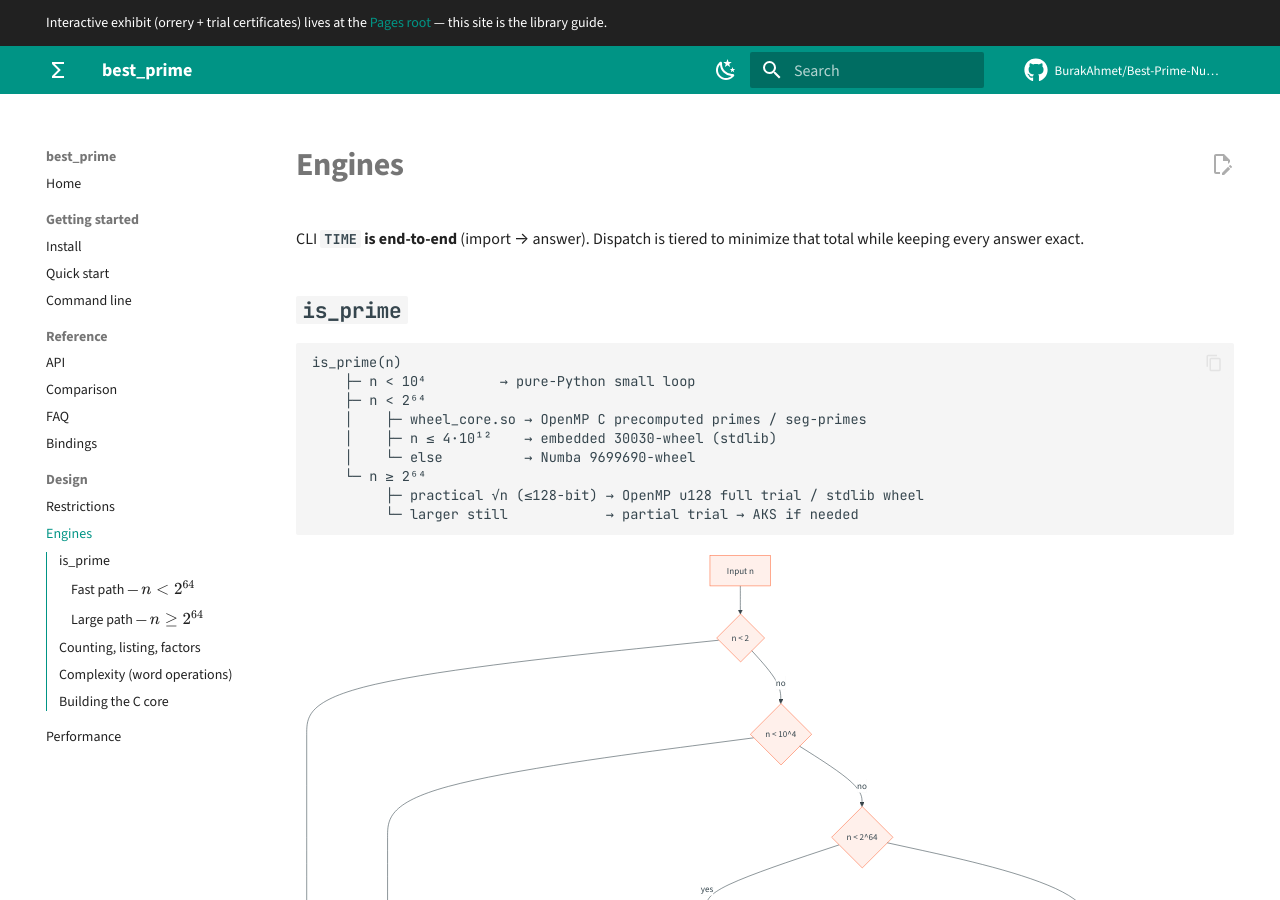
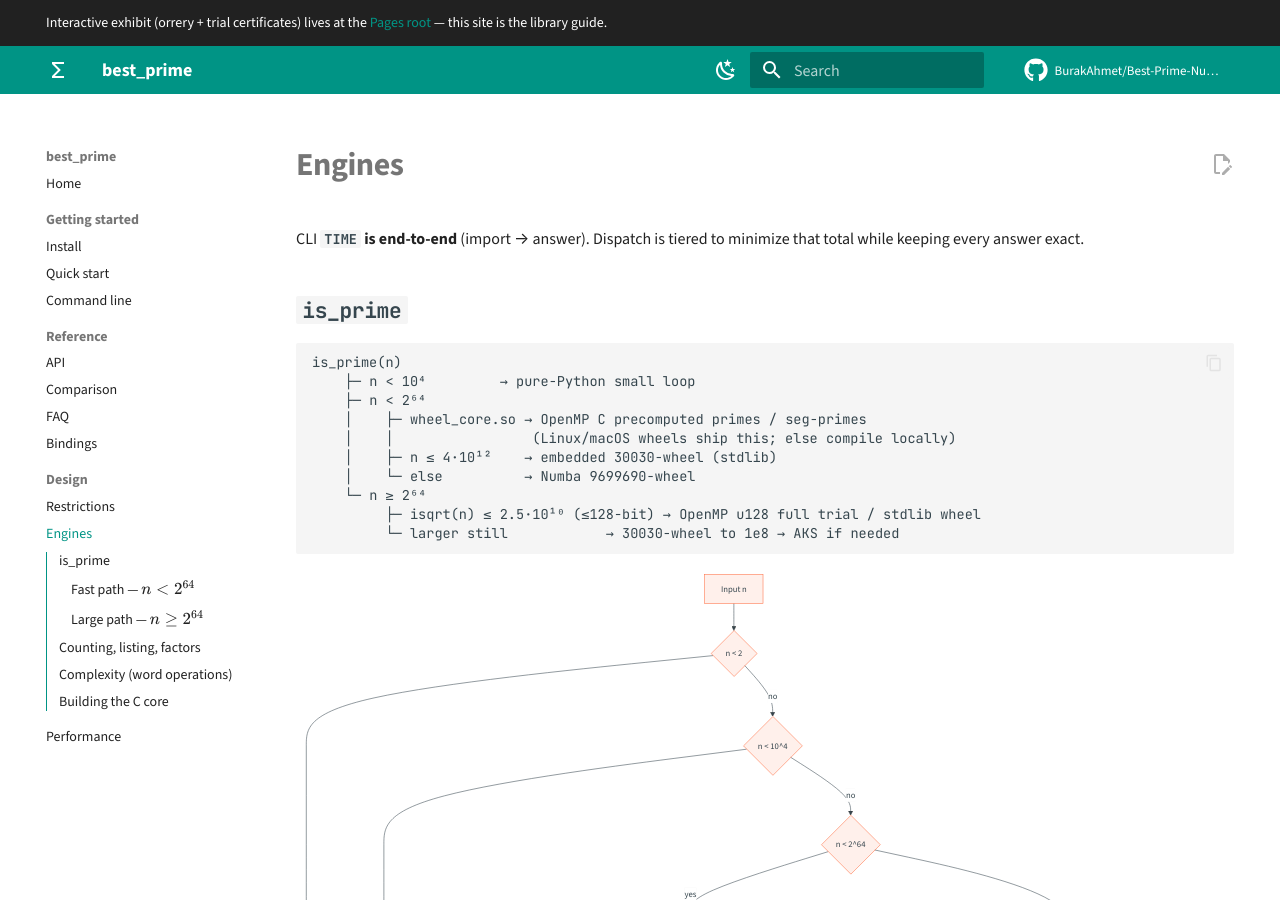
Before and after one commit to BurakAhmet/Best-Prime-Number-Function, an MkDocs documentation site: the page built from docs/guide/engines.md, in a window 1280 px wide and 900 px high. Built offline with MkDocs 1.6.1 and Material for MkDocs 9.7.7, drawn with Linux system fonts in a browser that asks for light colours; comment, search, counter and statistics services are not loaded.

Commit message:
docs: restore Mission and update the is_prime dispatch (#51)
Bring back Objective / Mission (why we refuse stochastic MR), and
refresh the path tree + mermaid so they match shipped platform
wheels, the u128 full-trial cut, and AKS only after that.

````diff
--- a/docs/guide/engines.md
+++ b/docs/guide/engines.md
@@ -9,11 +9,12 @@
     ├─ n < 10⁴         → pure-Python small loop
     ├─ n < 2⁶⁴
     │    ├─ wheel_core.so → OpenMP C precomputed primes / seg-primes
+    │    │                 (Linux/macOS wheels ship this; else compile locally)
     │    ├─ n ≤ 4·10¹²    → embedded 30030-wheel (stdlib)
     │    └─ else          → Numba 9699690-wheel
     └─ n ≥ 2⁶⁴
-         ├─ practical √n (≤128-bit) → OpenMP u128 full trial / stdlib wheel
-         └─ larger still            → partial trial → AKS if needed
+         ├─ isqrt(n) ≤ 2.5·10¹⁰ (≤128-bit) → OpenMP u128 full trial / stdlib wheel
+         └─ larger still            → 30030-wheel to 1e8 → AKS if needed
 ```
 
 ```mermaid
@@ -24,7 +25,7 @@
   C -->|yes| P1[Pure-Python small loop]
   C -->|no| D{n < 2^64}
   D -->|yes| E{wheel_core.so?}
-  E -->|yes| P2[OpenMP C precomputed / seg-primes]
+  E -->|yes| P2[OpenMP C — precomputed / seg-primes<br/>Linux/macOS wheels ship this]
   E -->|no| F{n ≤ 4·10^12}
   F -->|yes| P3[Embedded 30030-wheel]
   F -->|no| P4[Numba 9699690-wheel]
@@ -34,10 +35,10 @@
   P4 --> G
   G -->|yes| Z1
   G -->|no| Z2[True]
-  D -->|no| H{practical √n and ≤128-bit?}
-  H -->|yes| P5[OpenMP u128 / stdlib wheel]
+  D -->|no| H{isqrt n ≤ 2.5·10^10 and ≤128-bit?}
+  H -->|yes| P5[OpenMP u128 full trial / stdlib wheel]
   P5 --> G
-  H -->|no| I[Partial trial then AKS]
+  H -->|no| I[30030-wheel to 1e8 then AKS]
   I --> L{prime?}
   L -->|yes| Z2
   L -->|no| Z1
````
Also changed, not shown: CHANGELOG.md (+3 -0 lines), README.md (+63 -9 lines), docs/wiki/Home.md (+6 -0 lines).
